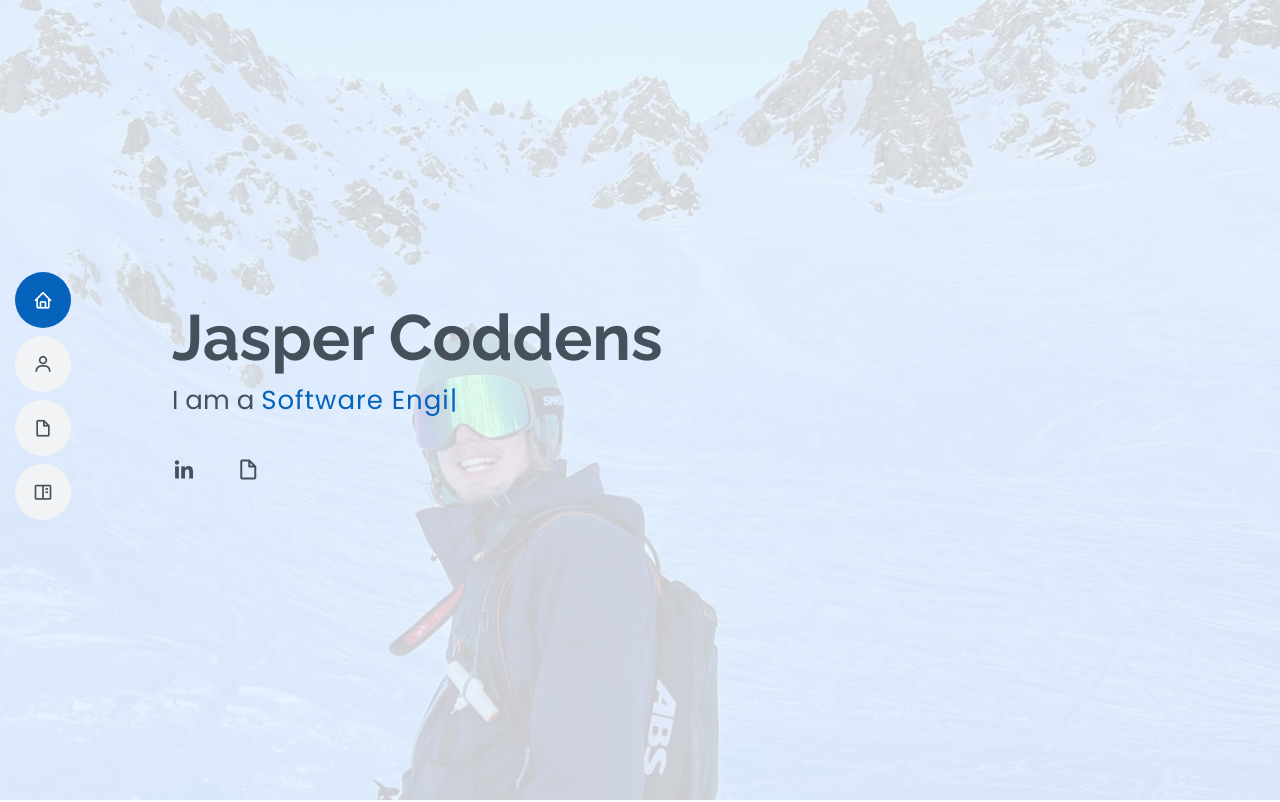
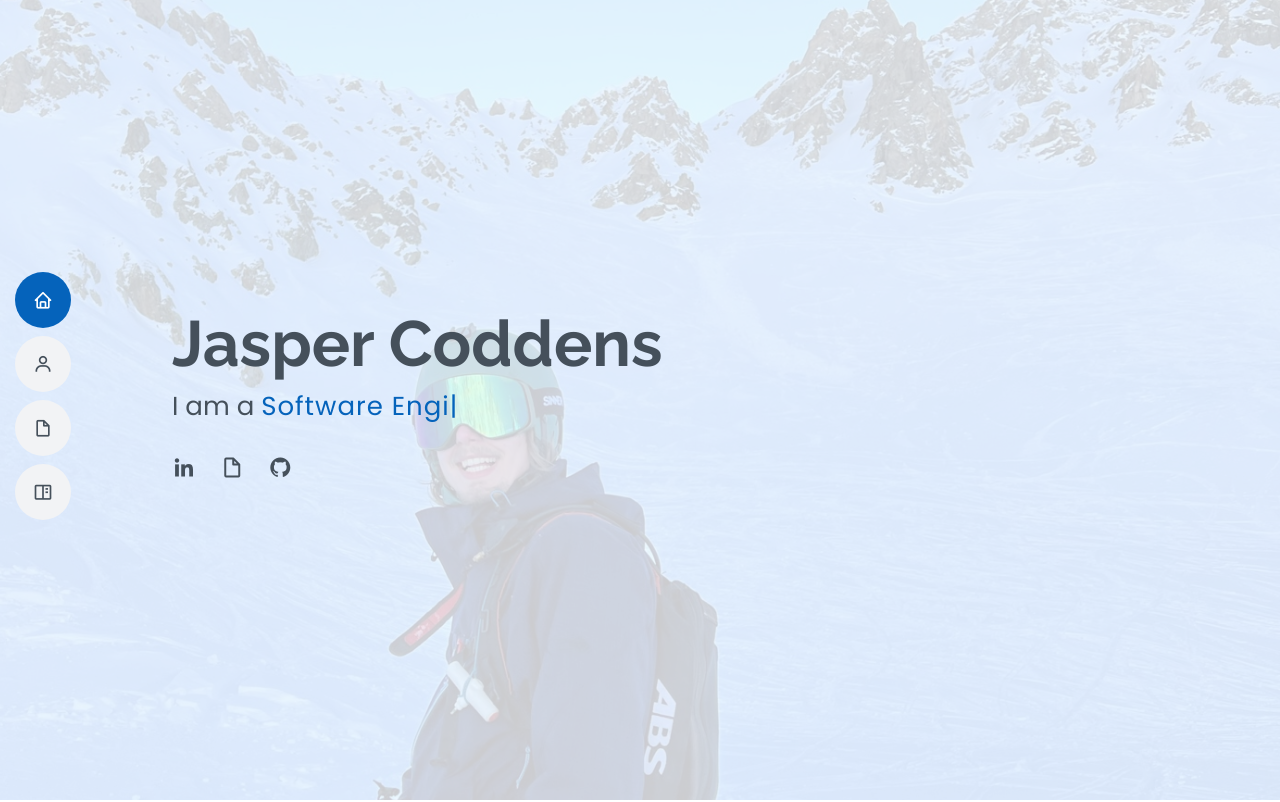
Before and after one commit to Jasper-Coddens/Jasper-Coddens.github.io, a plain HTML site: page index.html in a window 1280 px wide. Shown: the top 802 px of the page. Drawn offline with nearby package versions, Linux system fonts and the light colour scheme.

Commit message:
github added

```diff
--- a/index.html
+++ b/index.html
@@ -66,7 +66,8 @@
         <!-- <a href="#" class="facebook"><i class="bx bxl-facebook"></i></a>
         <a href="#" class="instagram"><i class="bx bxl-instagram"></i></a> -->
         <a href="https://www.linkedin.com/in/jasper-coddens/" class="linkedin"><i class="bx bxl-linkedin"></i></a>
-        <a href="Jasper_Coddens_Resume.pdf" class="nav-link scrollto"><i class="bx bx-file-blank"></i></a>
+        <a href="Jasper_Coddens_Resume.pdf" class="resume"><i class="bx bx-file-blank"></i></a>
+        <a href="https://github.com/Jasper-Coddens" class="github"><i class="bx bxl-github"></i></a>
       </div>
     </div>
   </section><!-- End Hero -->
```
Also changed, not shown: 1 other file.
